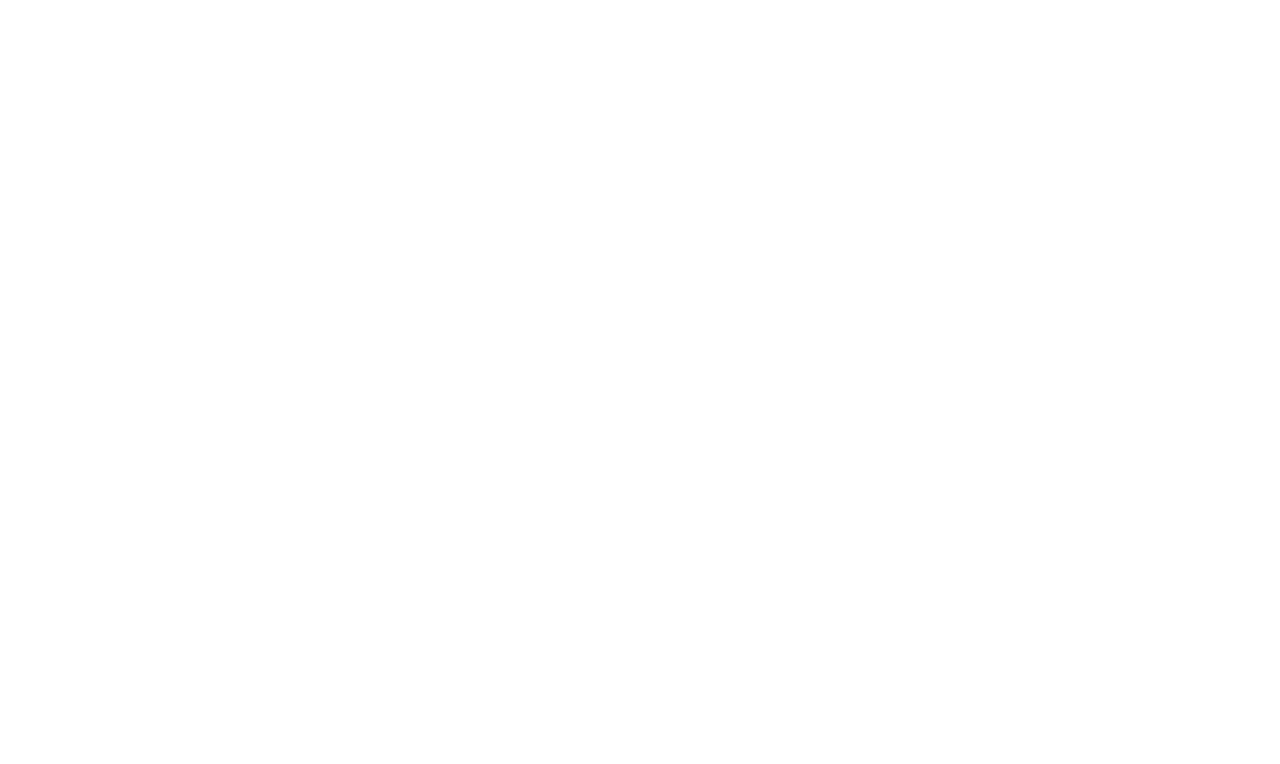
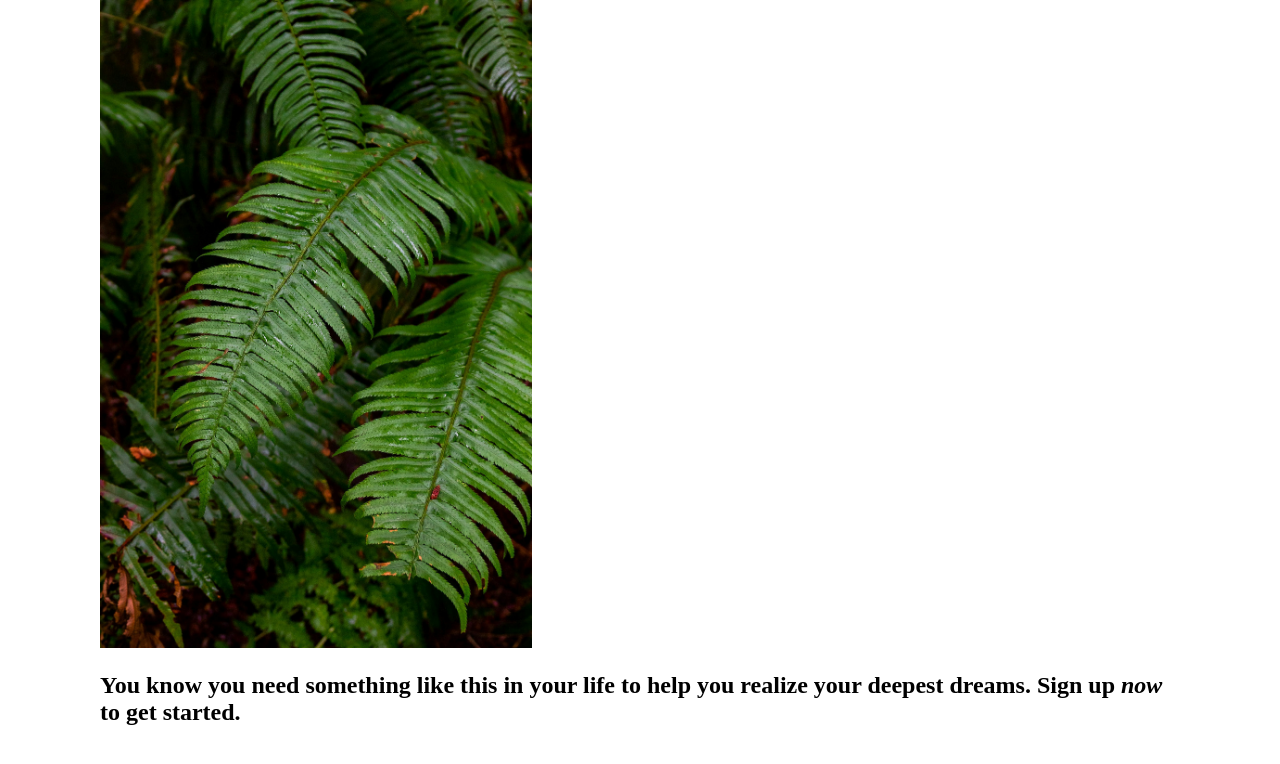
Before and after one commit to weeezik/sign-up-form, a plain HTML site: page index.html in a window 1280 px wide. Drawn offline with Linux system fonts and the light colour scheme.

Commit message:
img sizing and README changes

```diff
--- a/index.html
+++ b/index.html
@@ -7,6 +7,9 @@
   <title>Sign-up Form</title>
 </head>
 <body>
-
+  <img src="assets/halie-west-25xggax4bSA-unsplash.jpg" alt="Big green leaves in rain, detailed nature shot">
+  <h2>You know you need something like this in your life to help you realize your deepest dreams.
+    Sign up <em>now</em> to get started.
+  </h2>
 </body>
 </html>
--- a/styles.css
+++ b/styles.css
@@ -3,5 +3,15 @@
 }
 
 body {
+  margin: 0px 100px;
+}
 
+/* body {
+  display: flex;
+  flex-direction: column;
+} */
+
+img {
+  width: 40%;
+  height: 40%;
 }
```
Also changed, not shown: 1 other file.
